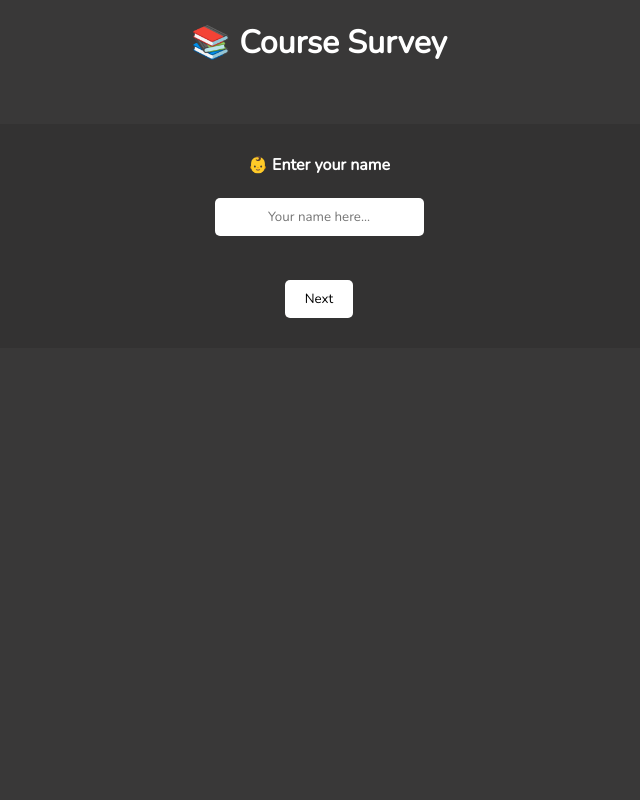
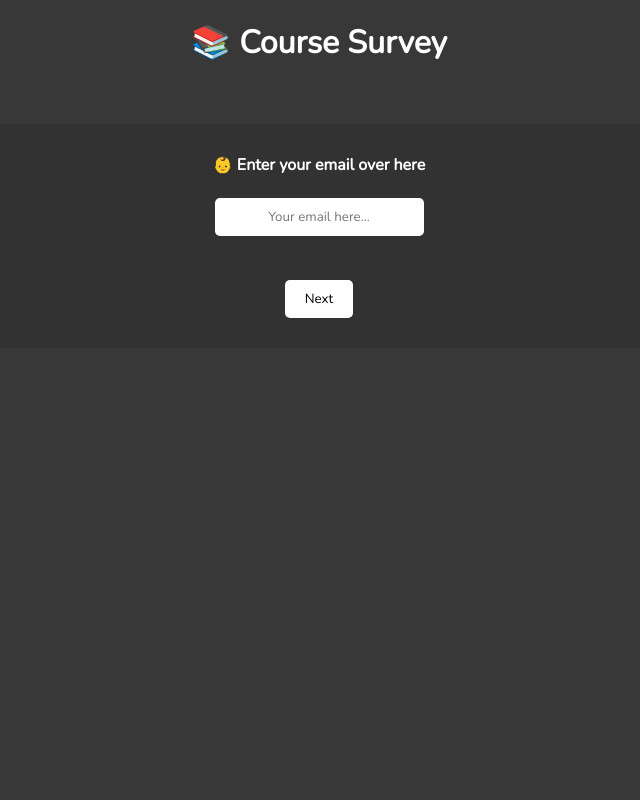
Before and after one commit to therealadityashankar/basic-course-survey, a Flask app: page / in a window 1280 px wide. Shown: the whole page, without its empty margins (321-961 px from the left). Run offline with Flask 2, Linux system fonts and the light colour scheme.

Commit message:
updated to use emails instead of names, and prevent repeat data

```diff
--- a/main.py
+++ b/main.py
@@ -1,20 +1,21 @@
 from flask import Flask, render_template, session, request, redirect, url_for
 from google.cloud import firestore
 from courses import courses
+import datetime
 
 app = Flask(__name__)
 
 @app.route("/", methods=["GET", "POST"])
 def main():
     if request.method == "GET":
-        if not "user_name" in request.args:
-            return render_template("name.html")
+        if not "user_email" in request.args:
+            return render_template("email.html")
 
         if not "curr_course" in request.args:
             return "Malformed url", 400
 
 
-        user_name = request.args["user_name"]
+        user_email = request.args["user_email"]
         try:
             curr_course = int(request.args["curr_course"])
         except ValueError:
@@ -24,35 +25,41 @@ def main():
             return "invalid curr course index", 400
 
         next_course = curr_course + 1
-        curr_course_name = courses[curr_course]
+        curr_course_email = courses[curr_course]
 
         return render_template("q.html",
                                next_course=next_course,
                                curr_course=curr_course,
-                               curr_course_name=curr_course_name,
-                               user_name=user_name)
+                               curr_course_email=curr_course_email,
+                               user_email=user_email)
 
     else:
         curr_course = int(request.form["curr_course"])
-        user_name   = request.form["user_name"]
+        user_email   = request.form["user_email"]
         session_rec = request.form["session_recommend"]
         rating = request.form["rating"]
 
         db = firestore.Client()
         collection = db.collection("survey-data")
+        prev_ref = collection.where("user", "==", user_email).where("course", "==", courses[curr_course]).get()
+
+        if len(prev_ref) > 0:
+            prev_ref[0].reference.delete()
+
         collection.add({
-            "user":user_name,
+            "user":user_email,
             "course_num":curr_course,
             "course":courses[curr_course],
             "session-recommendation" : session_rec,
-            "difficulty rating": rating
+            "difficulty rating": rating,
+            "insertion time": datetime.datetime.now()
         })
 
         if curr_course == len(courses) - 1:
             return "You've completed the survey, you'll now recieve the ultimare reward I, Aditya Shankar, can give..., I hereby admit python is not greater than Java"
 
         # some processing for storing information over here
-        return redirect(url_for(f"main", user_name=user_name, curr_course=curr_course + 1))
+        return redirect(url_for(f"main", user_email=user_email, curr_course=curr_course + 1))
 
 
 if __name__ == "__main__":
--- a/templates/name.html
+++ b/templates/email.html
@@ -1,10 +1,10 @@
 {% extends "base.html" %}
 
 {% block form_q %}
-<form id="name-form">
-  <label><b>👶 Enter your name</b><br><br>
-    <input type="text" name="user_name"
-           placeholder="Your name here...">
+<form id="email-form">
+  <label><b>👶 Enter your email over here</b><br><br>
+    <input type="text" name="user_email"
+           placeholder="Your email here...">
   </label>
   <br><br><br>
   <input type="hidden" name="curr_course" value="0">
```
Also changed, not shown: templates/q.html (+4 -4 lines), static/index.css (line endings or trailing spaces).
